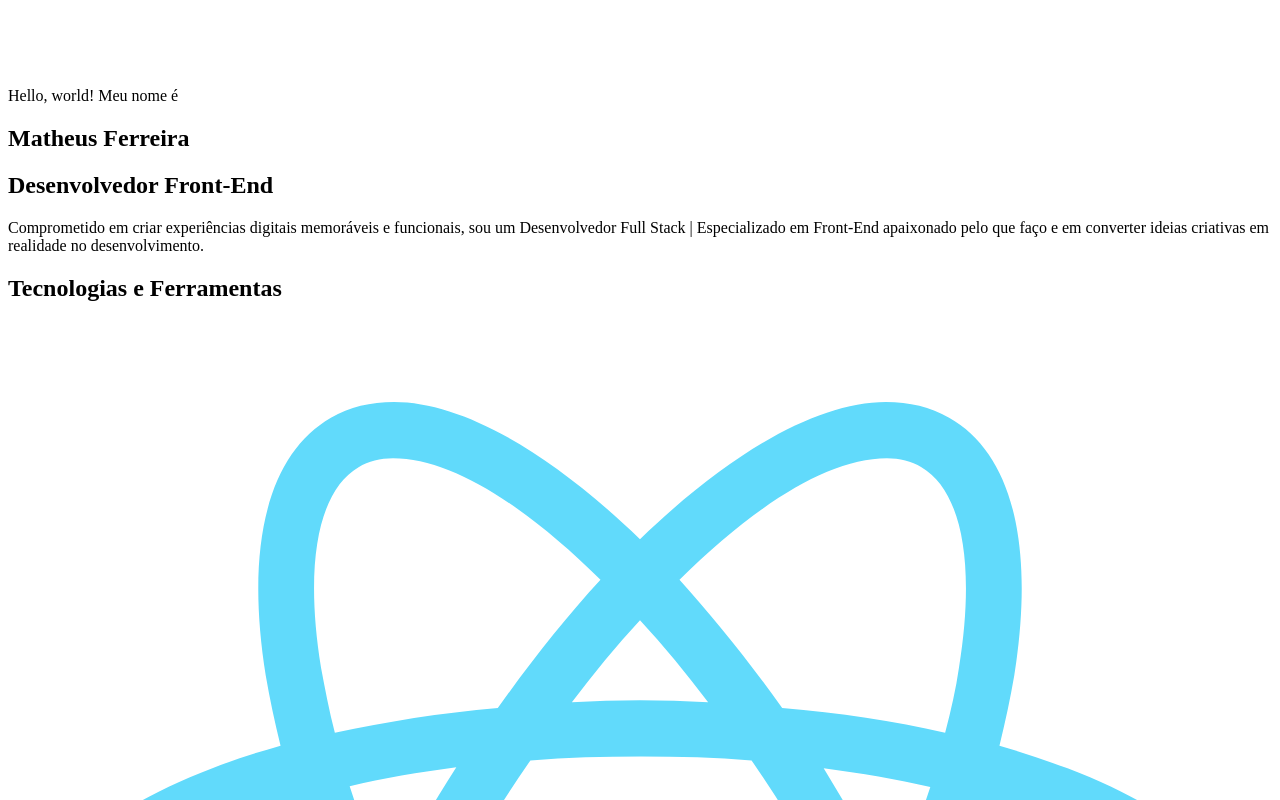
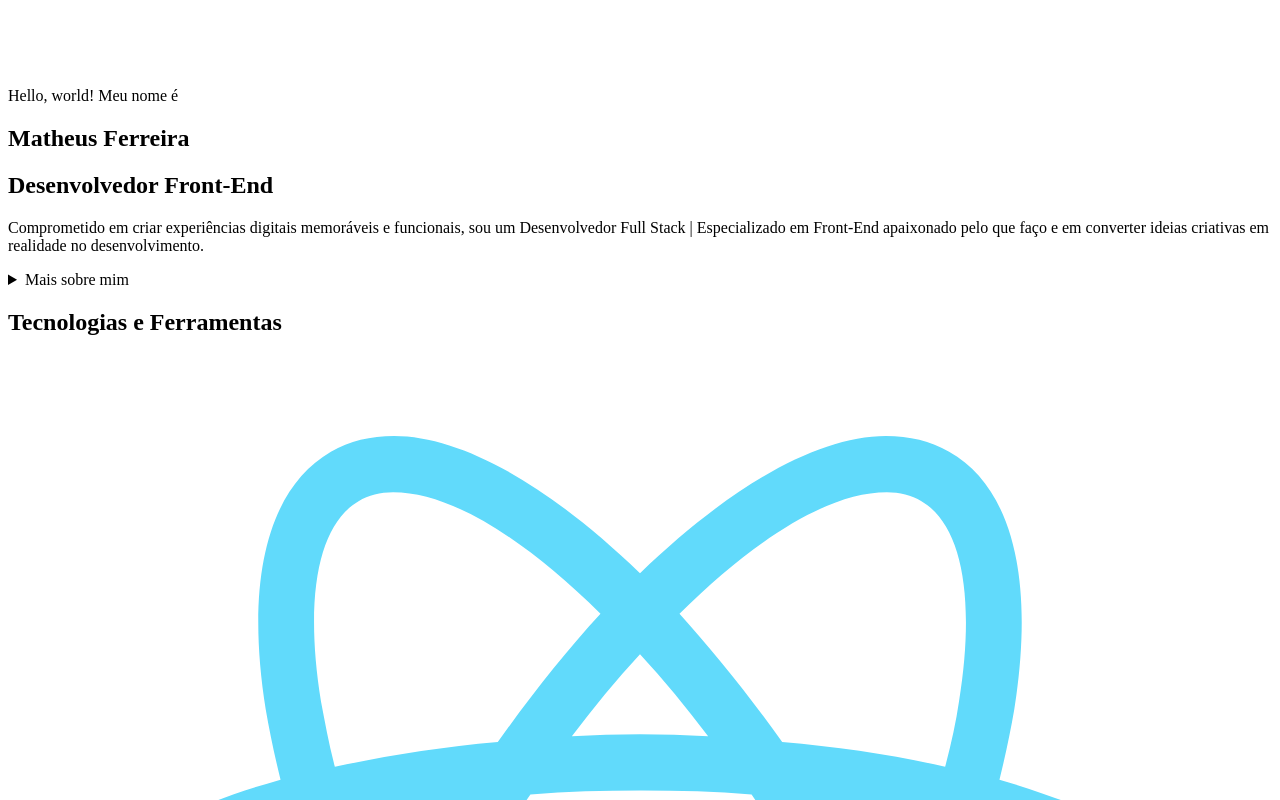
Before and after one commit to MatheusAmon12/matheus-presentation, a React (Vite) app: page / in a window 1280 px wide. Shown: the top 800 px of the page. Built offline with nearby package versions, Linux system fonts and the light colour scheme; the HTML template or start-up script is replaced by a standard one.

Commit message:
feat: add details sumary

```diff
--- a/src/App.tsx
+++ b/src/App.tsx
@@ -8,7 +8,7 @@ function App() {
 
   return (
     <TemplateDefault>
-      <section className='px-6 xl:px-32'>
+      <section className='py-6 pl-6 max-w-[80vw] xl:pl-32 xl:max-w-[50vw]'>
         <p className='font-serif text-secondary font-bold text-[0.75rem]'>
           Hello, world! Meu nome é
         </p>
@@ -21,9 +21,16 @@ function App() {
           Desenvolvedor Front-End
         </h2>
 
-        <p className='text-[0.875rem] font-sans text-white max-w-[430px] xl:text-[1rem]'>
+        <p className='text-[0.75rem] font-sans text-white xl:text-[1rem]'>
           Comprometido em criar experiências digitais memoráveis e funcionais, sou um Desenvolvedor Full Stack | Especializado em Front-End apaixonado pelo que faço e em converter ideias criativas em realidade no desenvolvimento.
         </p>
+
+        <details className='text-[0.875rem] font-sans text-secondary xl:text-[1rem] pt-6'>
+          <summary>Mais sobre mim</summary>
+          <p className='text-white'>
+            Eu tenho 23 anos, me formei com técnico em informática em 2019, meu primeiro contato com um mundo do desenvolvimento. Nesse momento eu descobri o que eu queria seguir, pois simplesmente amo a programação.<br/><br/>Desde então busco me desenvolver cada dia mais como desenvolvedor, o curso mais importante para mim foi a Formação Full Stack JavaScript, pois tive contato com tecnologias incríveis que mostraram o quão grande era o universo da programação. Realizei outros cursos pela plataforma do Curso em Vídeo, imersões da Alura e Bootcamp MultiCloud. <br/><br/>Atualmente o meu foco é o Front-End e para abrangir meus conhecimentos me profissionalizei como Designer especialista em Figma. Isso me permitiu desenvolver projetos onde fui responsável desde a interface (UI) até a implementação, deploy e hospedagme. Meu objetivo é conseguir minha primeira oportunidade e daqui 4 anos anos chegar ao nível sênior
+          </p>
+        </details>
       </section>
 
       <CarouselTechnologies height='h-16'>
```
